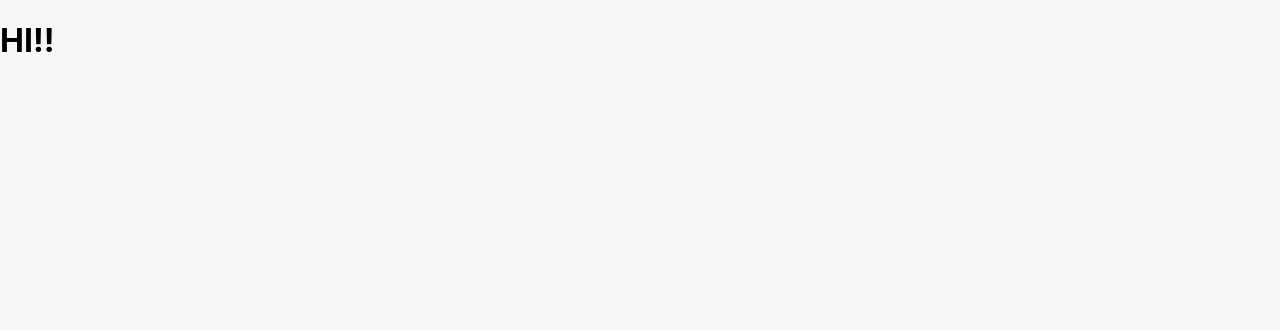
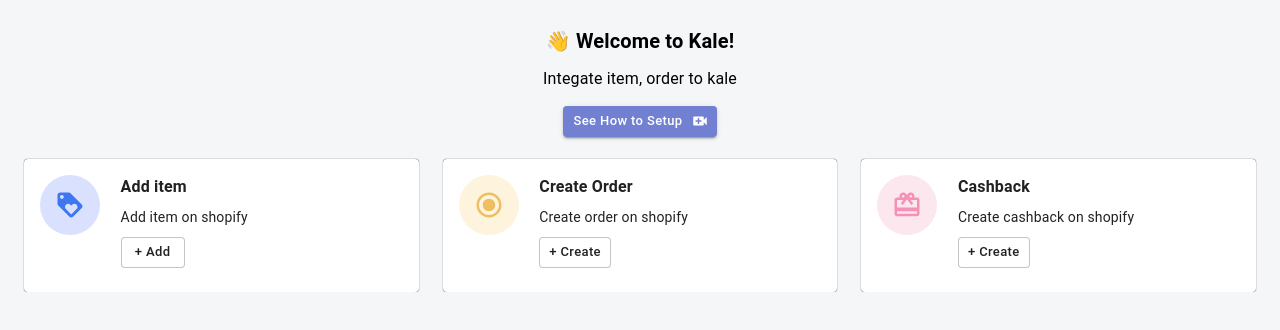
Before and after one commit to tkunalan/react-notify, a React (Create React App) app: page / in a window 1280 px wide. Shown: the top 330 px of the page. Built offline with nearby package versions, Linux system fonts and the light colour scheme.

Commit message:
run build

```diff
--- a/src/App.js
+++ b/src/App.js
@@ -6,7 +6,7 @@
   const routing = useRoutes(routes());
   return (
     <React.Fragment>
-      <h1>HI!!</h1>
+      {routing}
     </React.Fragment>
   );
 }
```
Also changed, not shown: 6 other files (tests, documents, lock files or other folders).
